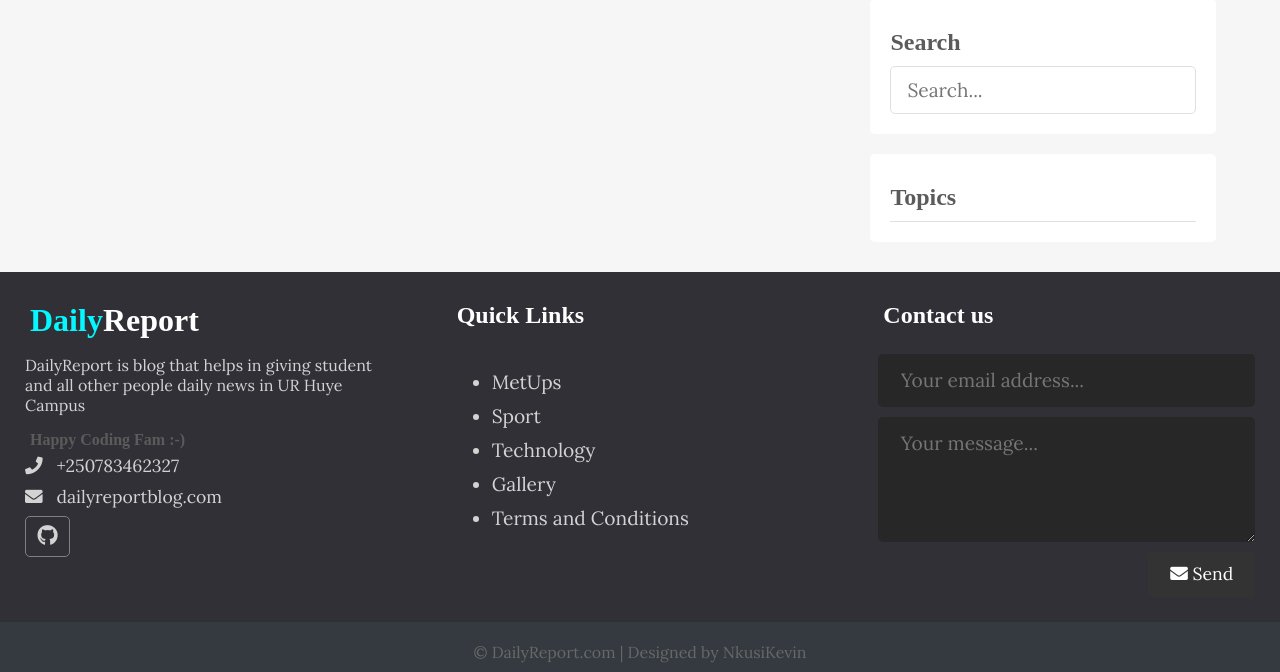
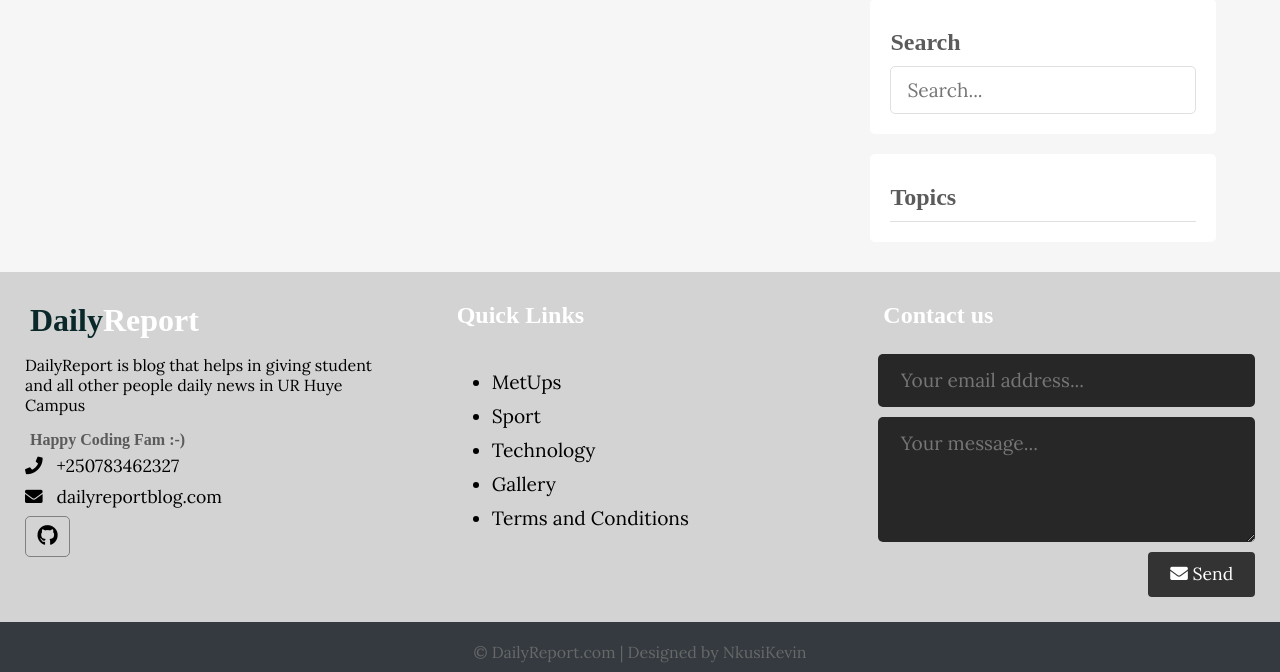
Before and after one commit to nkusikevin/SchoolBlogProject, a PHP site: page / in a window 1280 px wide. Shown: the part 624-1296 px from the top of the page. Run offline with PHP 8.4, Linux system fonts and the light colour scheme; data that the repository does not hold is empty; some web fonts are replaced.

Commit message:
realproject-navbar

```diff
--- a/assets/css/style.css
+++ b/assets/css/style.css
@@ -403,8 +403,8 @@ header .menu-toggle {
 /* FOOTER */
 
 .footer {
-  background: #303036;
-  color: #d3d3d3;
+  background: #d3d3d3;
+  color: #000000;
   height: 400px;
   position: relative;
 }
@@ -425,7 +425,7 @@ header .menu-toggle {
 }
 
 .footer .footer-content .about h1 span {
-  color: #05f7ff;
+  color: #0a2829;
 }
 
 .footer .footer-content .about .contact span {
```
